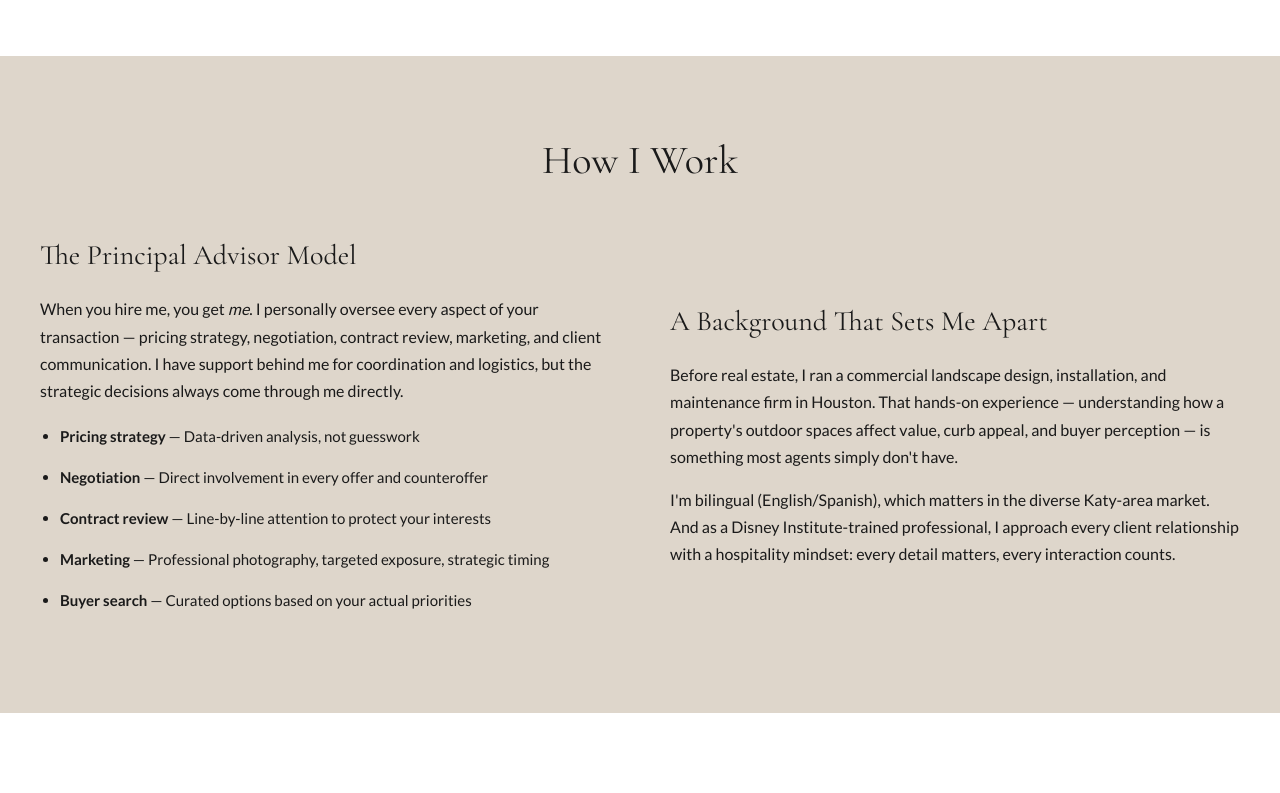
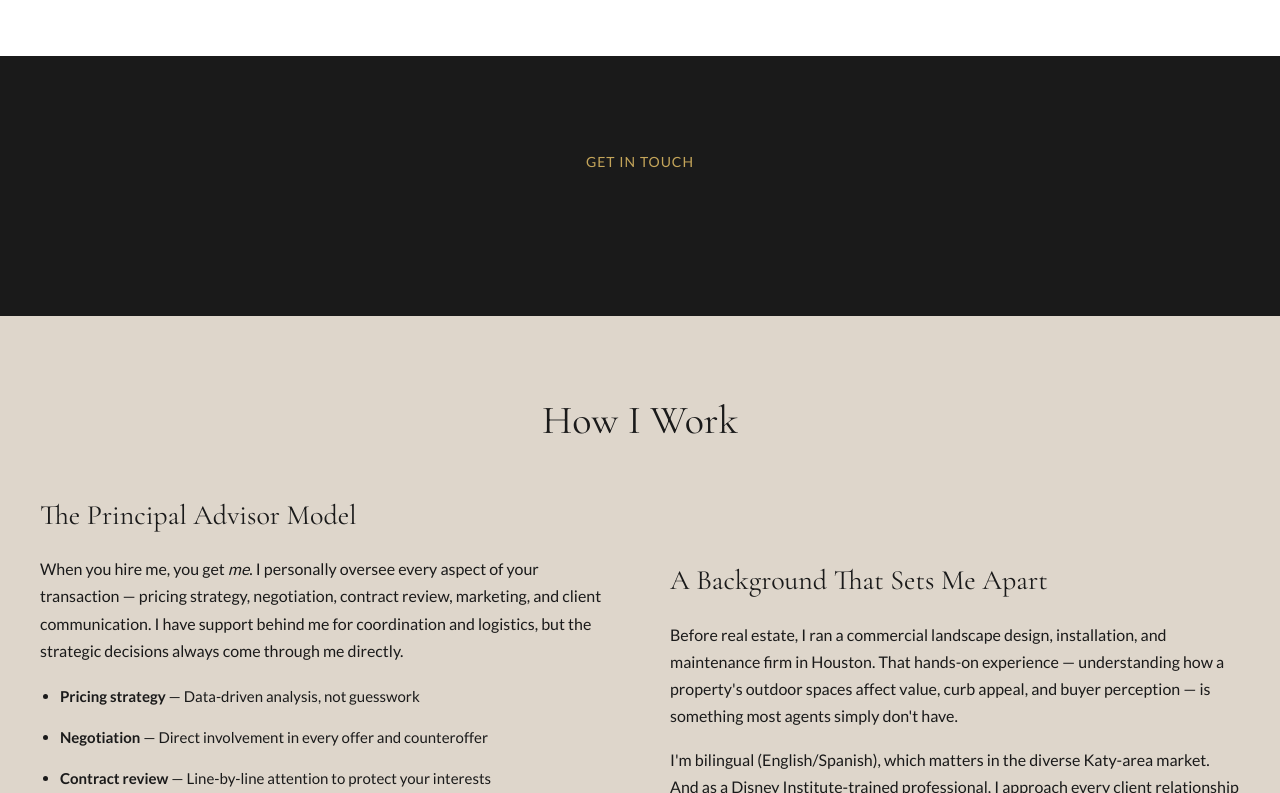
Before and after one commit to TravisBHolden/christaburgess-site, a Jekyll site: the page built from about.html, in a window 1280 px wide and 900 px high, scrolled down 661 px, cut to the strip 107-900 px from the top of the window. Built offline with Jekyll 4.4.1, drawn with Linux system fonts in a browser that asks for light colours.

Commit message:
About: move Get In Touch button between bio and How I Work sections, dark band styling

```diff
--- a/about.html
+++ b/about.html
@@ -19,6 +19,13 @@ description: Meet Christa Burgess — Broker Associate, RE/MAX Cinco Ranch. 26 y
     </div>
   </div>
 </section>
+
+<!-- GET IN TOUCH CTA -->
+<div class="section-dark text-center">
+  <div class="inner">
+    <a href="/contact.html" class="btn btn-gold-outline">Get In Touch</a>
+  </div>
+</div>
 
 <!-- HOW I WORK -->
 <div class="section-taupe">
@@ -112,6 +119,5 @@ description: Meet Christa Burgess — Broker Associate, RE/MAX Cinco Ranch. 26 y
   <div class="inner">
     <h2>Ready to Work Together?</h2>
     <p style="font-size:18px; margin-bottom:32px; opacity:0.9;">Let's talk about where you're headed and how I can help you get there.</p>
-    <a href="/contact.html" class="btn btn-gold">Get In Touch</a>
   </div>
 </div>
```
